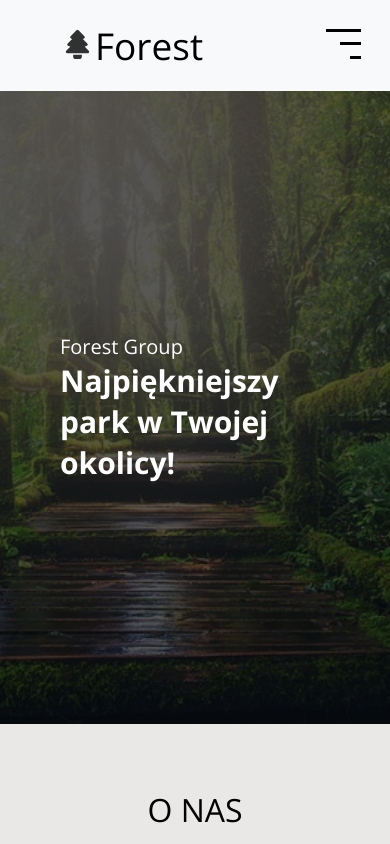
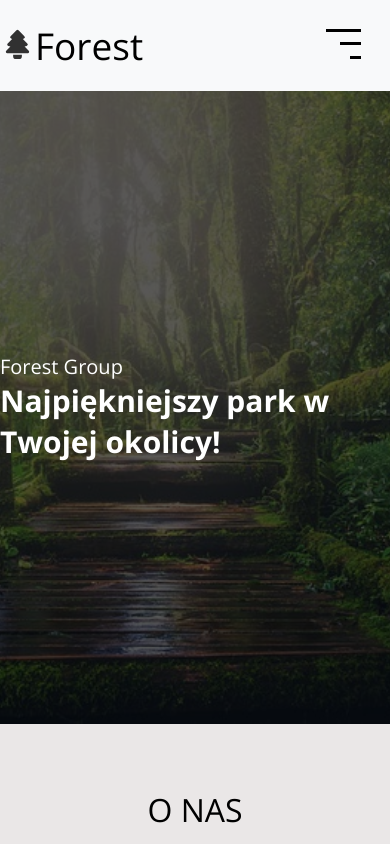
Before and after one commit to Luka-m007/stronka1-, a website: page index.html in a window 390 px wide. Shown: the top 844 px of the page. Drawn offline with nearby package versions, Linux system fonts and the light colour scheme.

Commit message:
change idea responsiveness layout

```diff
--- a/index.html
+++ b/index.html
@@ -16,12 +16,18 @@
 <body>
     <header class="header">
 
-        <nav class="nav">
         <button class="burger-btn">
             <div class="burger-btn__box">
                 <div class="burger-btn__bars"></div>
             </div>
         </button>
+        <div class="wrapper">
+            <nav class="nav">
+                <!-- <button class="burger-btn">
+                <div class="burger-btn__box">
+                    <div class="burger-btn__bars"></div>
+                </div>
+            </button> -->
                 <div class="nav__logo">
                     <a href="#home">
                         <img src="../dist/img/christmas-tree.svg" alt="Forest Group Logo" class="nav__logo-img">
@@ -42,10 +48,11 @@
                     <a href="#contact" class="nav__item">Kontakt</a>
                 </nav>
             </nav>
+        </div>
         <div class="head">
             <div class="head__shadow"></div>
-            <h1 class="head__title">Forest Group</h1>
-            <p class="head__subtitle">Najpiękniejszy park w Twojej okolicy!</p>
+            <h1 class="head__title wrapper">Forest Group</h1>
+            <p class="head__subtitle wrapper">Najpiękniejszy park w Twojej okolicy!</p>
         </div>
 
     </header>
--- a/src/sass/style.scss
+++ b/src/sass/style.scss
@@ -110,7 +110,7 @@ body {
 	justify-content: space-between;
 	align-items: center;
 	width: 100%;
-	padding: 0 60px;
+	// padding: 0 60px;
 
 	&-mobile {
 		position: fixed;
@@ -194,13 +194,13 @@ body {
 	&__title {
 		font-weight: 200;
 		z-index: 1;
-		margin: 0 60px;
+		// margin: 0 60px;
 		font-size: 2rem;
 		color: rgb(255, 255, 255);
 	}
 
 	&__subtitle {
-		margin: 0 60px;
+		// margin: 0 60px;
 		font-weight: bold;
 		color: rgb(255, 255, 255);
 		z-index: 1;
@@ -260,7 +260,7 @@ body {
 	}
 
 	.nav {
-		padding: 0 100px;
+		// padding: 0 100px;
 
 		&-mobile {
 			display: none;
@@ -283,12 +283,12 @@ body {
 		background-image: url('/dist/img/jungle-1807476_1920.jpg');
 
 		&__title {
-			margin: 0 100px;
+			// margin: 0 100px;
 			font-size: 3rem;
 		}
 
 		&__subtitle {
-			margin: 0 100px;
+			// margin: 0 100px;
 			font-size: 4rem;
 		}
 	}
```
Also changed, not shown: dist/css/style.min.css, 1 other file. Lines whose indentation alone changed are shown as unchanged.
